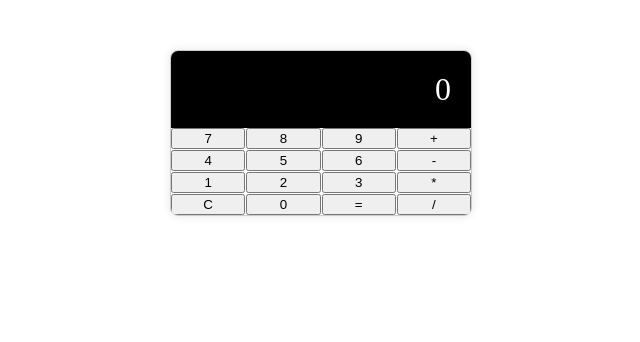
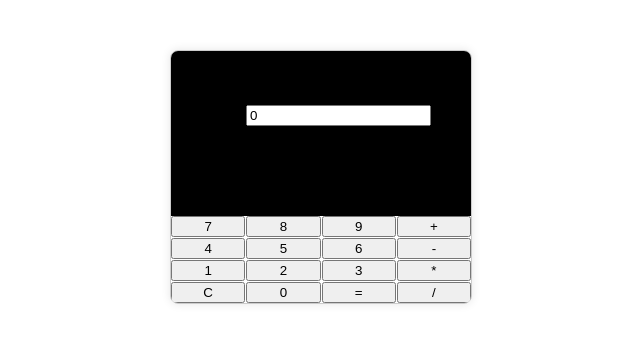
Before and after one commit to aman4718/Xcalculator, a React (Create React App) app: page / in a window 1280 px wide. Shown: the top 342 px of the page, without its empty margins (319-959 px from the left). Built offline with nearby package versions, Linux system fonts and the light colour scheme.

Commit message:
conflict solve

```diff
--- a/src/calculator.js
+++ b/src/calculator.js
@@ -70,8 +70,28 @@ const Calculator = () => {
     return(
         <div style={styles.container}>
           <div style={styles.display}>
-            <div>{input || "0"}</div>
-            <div>{result ? `= ${result}` : ""}</div>
+          <div style={styles.display}>
+            <input
+              type="text"
+              value={input || "0"}
+              readOnly
+            />
+            <input
+              type="text"
+              value={result ? `= ${result}` : ""}
+              readOnly
+              style={{
+                backgroundColor: "#000",
+                color: "#fff",
+                width: "100%",
+                fontSize: "1.5rem",
+                textAlign: "right",
+                border: "none",
+                outline: "none",
+                padding: "10px",
+              }}
+            />
+          </div>
           </div>
             <div style={styles.buttons}>
                 {arr.map((btn) => (
```
